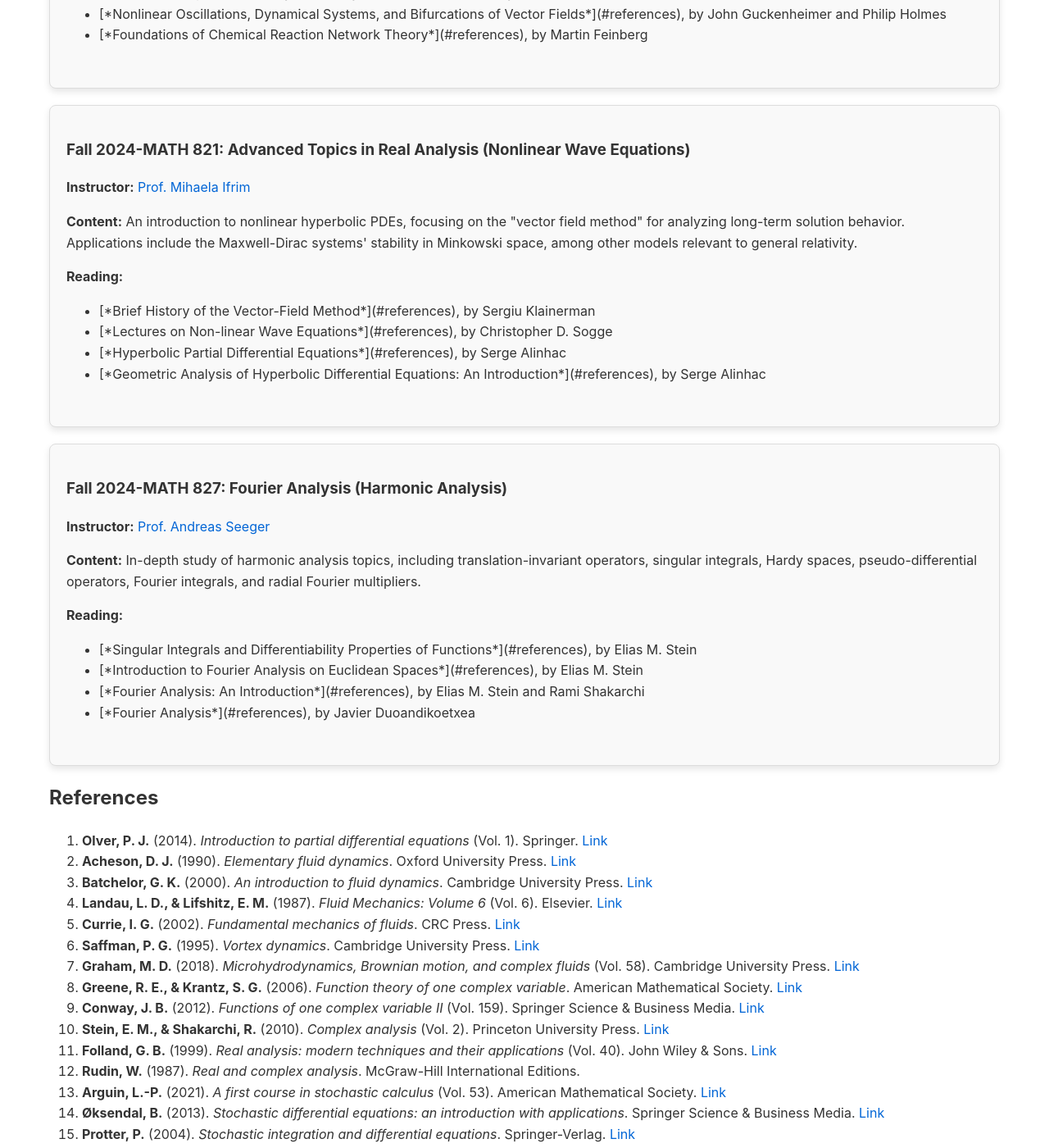
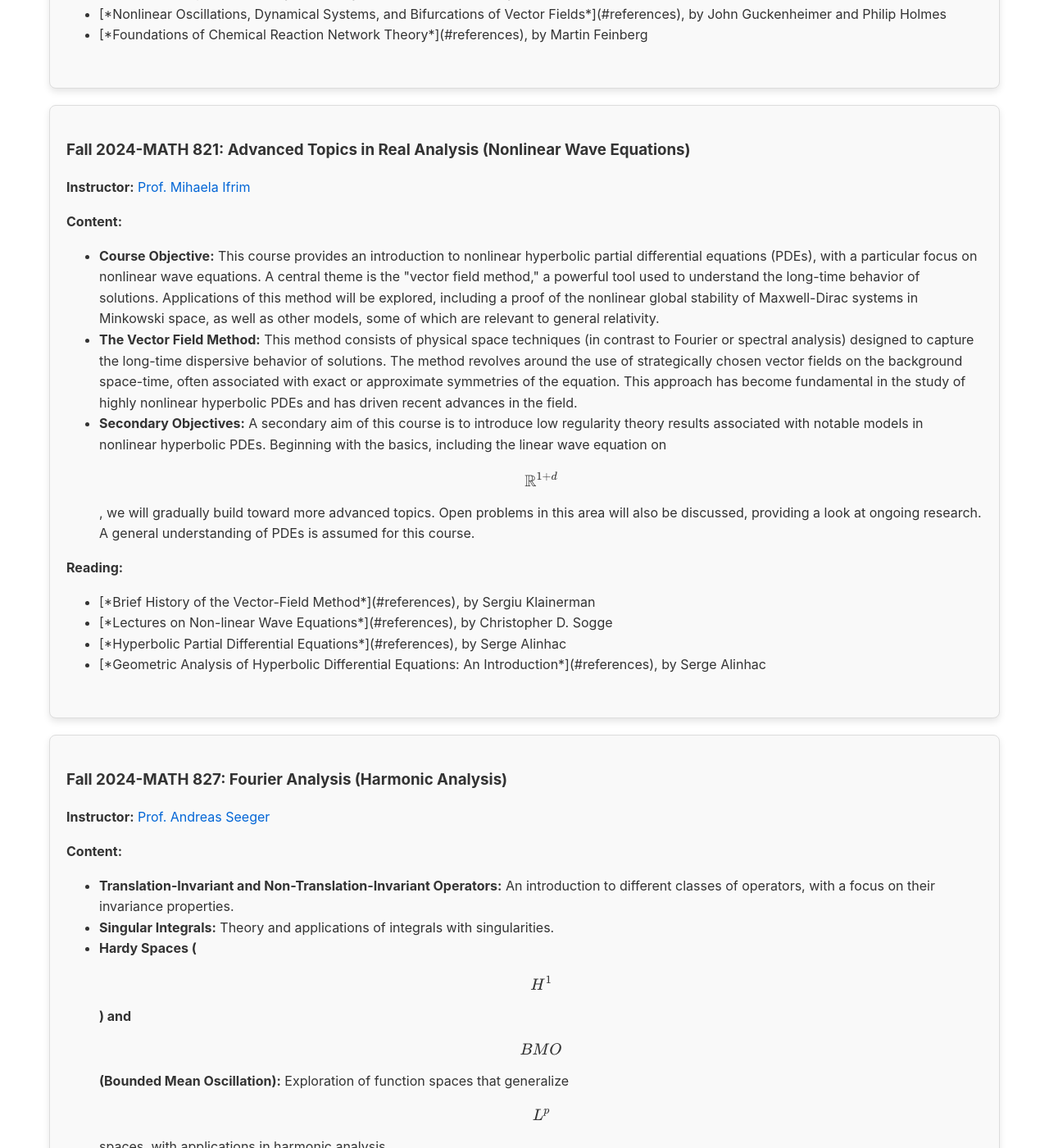
Before and after one commit to Yoon-1023/Yoon-1023.github.io, a Jekyll site: the page built from courses.md, in a window 1280 px wide and 1400 px high, scrolled down 3057 px. Shown: the whole window at 82% size. Built offline with Jekyll 4.4.1, drawn with Linux system fonts in a browser that asks for light colours; some of the changed text lies outside the part shown.

Commit message:
Update courses.md

```diff
--- a/courses.md
+++ b/courses.md
@@ -149,8 +148,16 @@ application in finance, filtering, and control.</p>
     <div class="course-content">
         <h3>Fall 2024-MATH 821: Advanced Topics in Real Analysis (Nonlinear Wave Equations)</h3>
         <p><strong>Instructor:</strong> <a href="https://people.math.wisc.edu/~ifrim/">Prof. Mihaela Ifrim</a></p>
-        <p><strong>Content:</strong> An introduction to nonlinear hyperbolic PDEs, focusing on the "vector field method" for analyzing long-term solution behavior. Applications include the Maxwell-Dirac systems' stability in Minkowski space, among other models relevant to general relativity.</p>
-        <p class="course-reading"><strong>Reading:</strong></p>
+        <p><strong>Content:</strong></p>
+        <ul>
+            <li><strong>Course Objective:</strong> This course provides an introduction to nonlinear hyperbolic partial differential equations (PDEs), with a particular focus on nonlinear wave equations. A central theme is the "vector field method," a powerful tool used to understand the long-time behavior of solutions. Applications of this method will be explored, including a proof of the nonlinear global stability of Maxwell-Dirac systems in Minkowski space, as well as other models, some of which are relevant to general relativity.</li>
+
+            <li><strong>The Vector Field Method:</strong> This method consists of physical space techniques (in contrast to Fourier or spectral analysis) designed to capture the long-time dispersive behavior of solutions. The method revolves around the use of strategically chosen vector fields on the background space-time, often associated with exact or approximate symmetries of the equation. This approach has become fundamental in the study of highly nonlinear hyperbolic PDEs and has driven recent advances in the field.</li>
+
+            <li><strong>Secondary Objectives:</strong> A secondary aim of this course is to introduce low regularity theory results associated with notable models in nonlinear hyperbolic PDEs. Beginning with the basics, including the linear wave equation on $$\mathbb{R}^{1+d}$$, we will gradually build toward more advanced topics. Open problems in this area will also be discussed, providing a look at ongoing research. A general understanding of PDEs is assumed for this course.</li>
+        </ul>
+
+        <p><strong>Reading:</strong></p>
         <ul>
             <li> [*Brief History of the Vector-Field Method*](#references), by Sergiu Klainerman</li>
             <li> [*Lectures on Non-linear Wave Equations*](#references), by Christopher D. Sogge</li>
@@ -164,8 +171,33 @@ application in finance, filtering, and control.</p>
     <div class="course-content">
         <h3>Fall 2024-MATH 827: Fourier Analysis (Harmonic Analysis)</h3>
         <p><strong>Instructor:</strong> <a href="https://people.math.wisc.edu/~aseeger/">Prof. Andreas Seeger</a></p>
-        <p><strong>Content:</strong> In-depth study of harmonic analysis topics, including translation-invariant operators, singular integrals, Hardy spaces, pseudo-differential operators, Fourier integrals, and radial Fourier multipliers.</p>
-        <p class="course-reading"><strong>Reading:</strong></p>
+        <p><strong>Content:</strong></p>
+        <ul>
+            <li><strong>Translation-Invariant and Non-Translation-Invariant Operators:</strong> An introduction to different classes of operators, with a focus on their invariance properties.</li>
+
+            <li><strong>Singular Integrals:</strong> Theory and applications of integrals with singularities.</li>
+
+            <li><strong>Hardy Spaces ($$H^1$$) and $$BMO$$ (Bounded Mean Oscillation):</strong> Exploration of function spaces that generalize $$ L^p $$ spaces, with applications in harmonic analysis.</li>
+
+            <li><strong>Orthogonality and Almost Orthogonality:</strong> Concepts of orthogonality in functional spaces and their relaxed forms.</li>
+
+            <li><strong>Pseudo-Differential Operators:</strong> Introduction to operators that generalize differential operators, widely used in partial differential equations.</li>
+
+            <li><strong>Fourier Integral and Oscillatory Operators:</strong> Study of classes of operators involving Fourier integrals and oscillatory integrals, important in the analysis of wave propagation.</li>
+
+            <li><strong>David and Journé's Theorem:</strong> Detailed examination of this theorem and its applications in harmonic analysis.</li>
+
+            <li><strong>Additional Topics:</strong></li>
+            <ul>
+                <li><strong>Carlson's Theorem on Fourier Integrals and Fourier Series</strong> (if time permits): Insight into Carlson's work on convergence and approximation in Fourier analysis.</li>
+
+                <li><strong>Weighted Norm Inequalities</strong> (if there is interest): Exploration of inequalities that involve weighted norms, relevant in harmonic analysis and PDEs.</li>
+            </ul>
+
+            <li><strong>Radial Fourier Multipliers:</strong> Characterization of Fourier multipliers in high-dimensional spaces, with applications in harmonic analysis.</li>
+        </ul>
+
+        <p><strong>Reading:</strong></p>
         <ul>
             <li> [*Singular Integrals and Differentiability Properties of Functions*](#references), by Elias M. Stein</li>
             <li> [*Introduction to Fourier Analysis on Euclidean Spaces*](#references), by Elias M. Stein</li>
```
Also changed, not shown: other parts of courses.md (+1 -2 lines).
